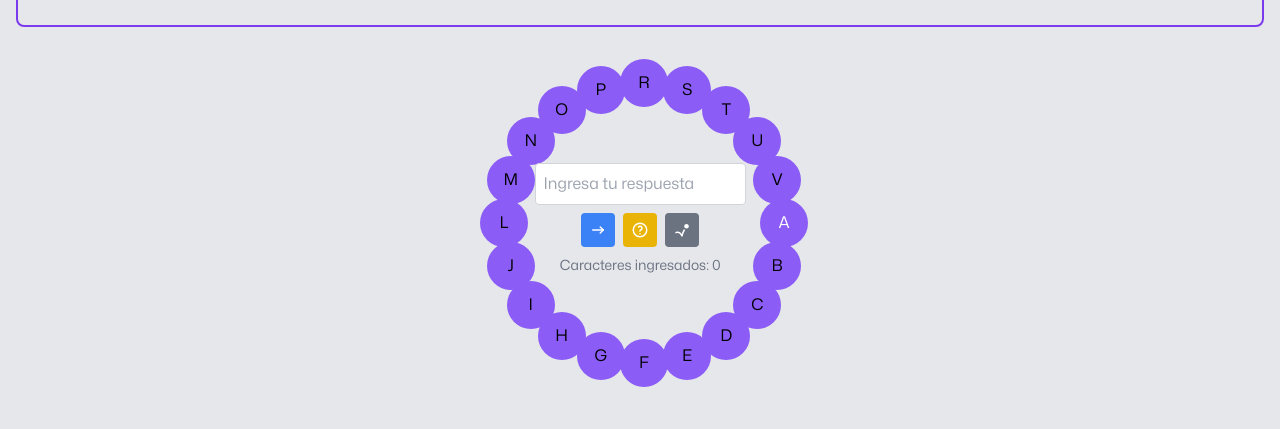
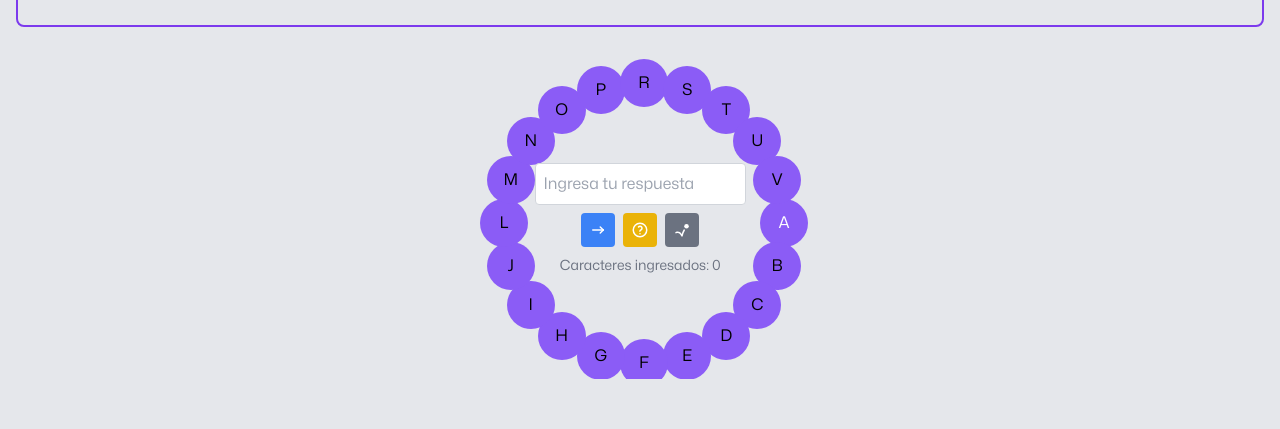
Before and after one commit to appcresi/cresi-play, a Next.js app: page /pasapalabras in a window 1280 px wide. Shown: the part 307-736 px from the top of the page. Built offline with nearby package versions, Linux system fonts and the light colour scheme; no server answers.

Commit message:
pantalla celulares

```diff
--- a/app/(routes)/pasapalabras/components/Wordgame.tsx
+++ b/app/(routes)/pasapalabras/components/Wordgame.tsx
@@ -151,7 +151,7 @@ const handleSubmit = (value: string) => {
   }, [timerActive, timeLeft]);
 
   return (
-    <main className={`px-4 min-h-screen flex flex-col justify-center ${isNightMode ? 'bg-gray-800 text-white' : 'bg-gray-200 text-black'} gap-8`}>
+    <main className={`px-4 h-screen flex flex-col justify-center ${isNightMode ? 'bg-gray-800 text-white' : 'bg-gray-200 text-black'} gap-8 overflow-hidden relative`}>
       <div className="flex flex-row gap-4 items-center justify-center">
         <ScoreCounter score={score} />
         <ProgressBar progress={progress} total={maxWords} />
@@ -188,7 +188,7 @@ const handleSubmit = (value: string) => {
         {currentWord && <DefinitionDisplay definition={currentWord.definicion} />}
       </div>
 
-      <section className="flex flex-col gap-8 items-center pt-8 pb-8 text-center">
+      <section className="flex flex-col gap-8 items-center pt-8 pb-8 text-center overflow-y-auto">
         <div className="relative flex justify-center items-center">
           <AlphabetCircle
             letters={letters}
@@ -213,6 +213,7 @@ const handleSubmit = (value: string) => {
         </button>
       </section>
     </main>
+
   );
 };
 
```
Lines whose indentation alone changed are shown as unchanged.
